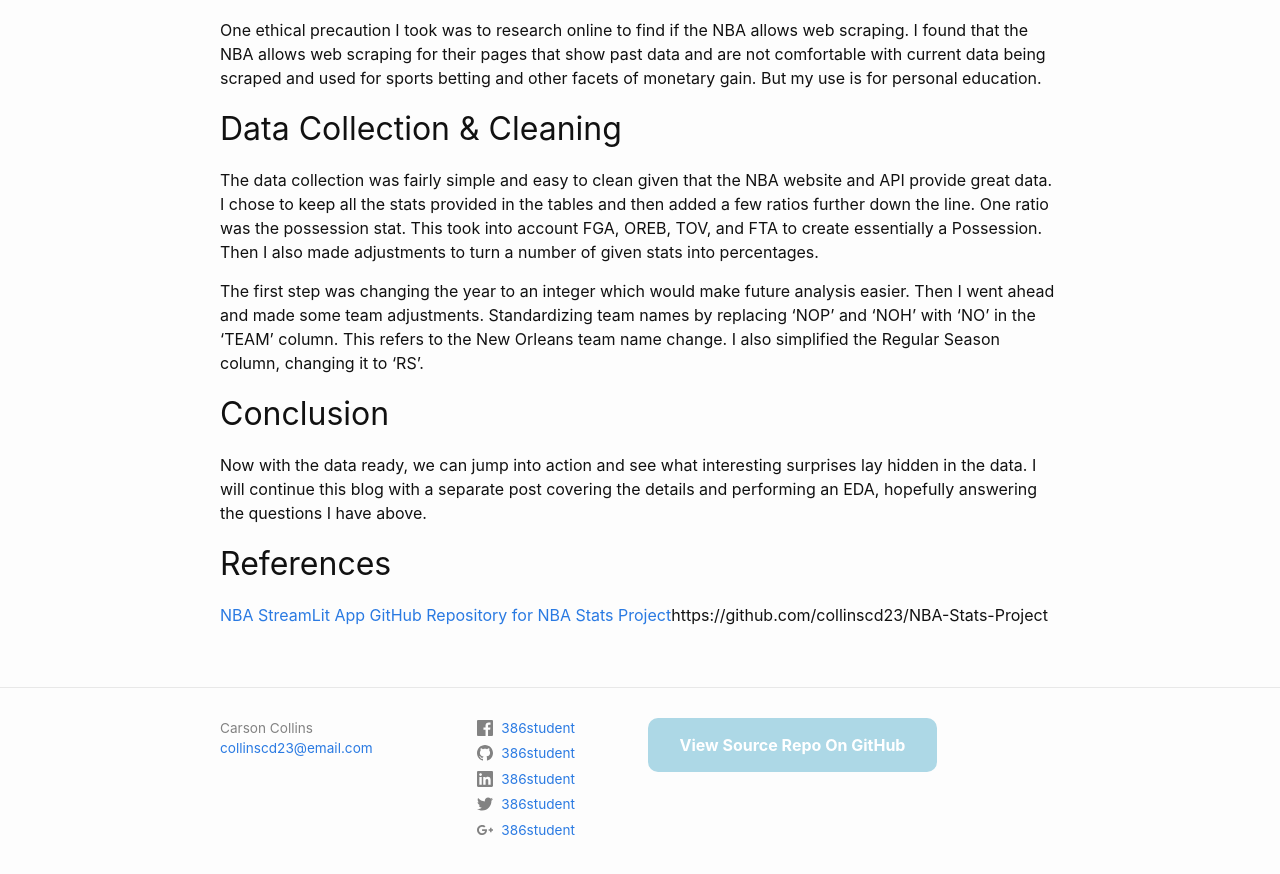
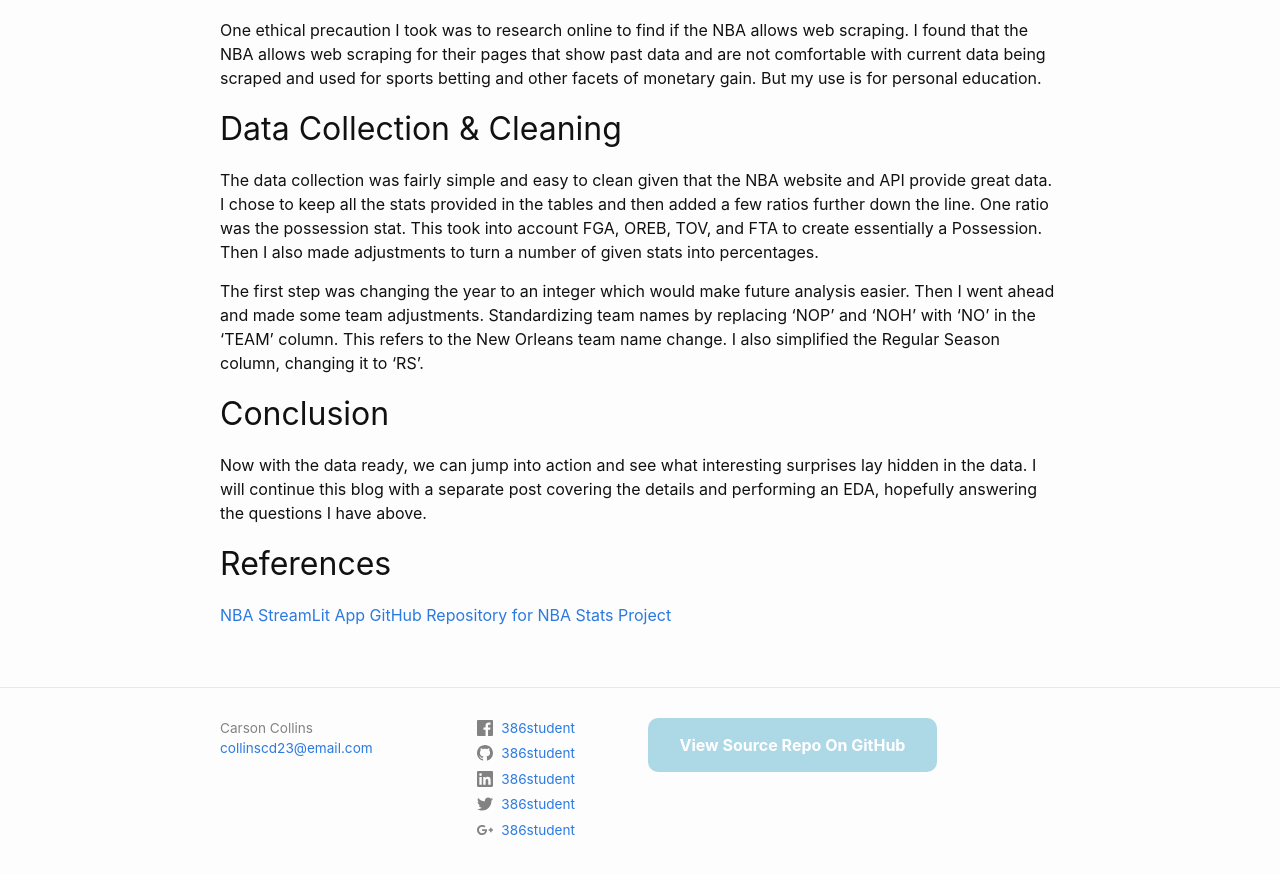
Before and after one commit to collinscd23/collinscd23.github.io, a Jekyll site: the page built from _posts/2023-12-12-Data and Cleaning.md, in a window 1280 px wide and 900 px high, scrolled down 885 px. Shown: the top 874 px of the window. Built offline with Jekyll 4.4.1, drawn with Linux system fonts in a browser that asks for light colours; comment, search, counter and statistics services are not loaded; part of the change alters nothing that is shown.

Commit message:
Update 2023-12-12-Data and Cleaning.md

```diff
--- a/_posts/2023-12-12-Data and Cleaning.md
+++ b/_posts/2023-12-12-Data and Cleaning.md
@@ -32,4 +32,4 @@ Now with the data ready, we can jump into action and see what interesting surpri
 
 ## References
 [NBA StreamLit App](https://nba-app-26cfxmvx5jaadc6rumhqcm.streamlit.app/)
-[GitHub Repository for NBA Stats Project](https://github.com/collinscd23/NBA-Stats-Project)https://github.com/collinscd23/NBA-Stats-Project
+[GitHub Repository for NBA Stats Project](https://github.com/collinscd23/NBA-Stats-Project)
```
